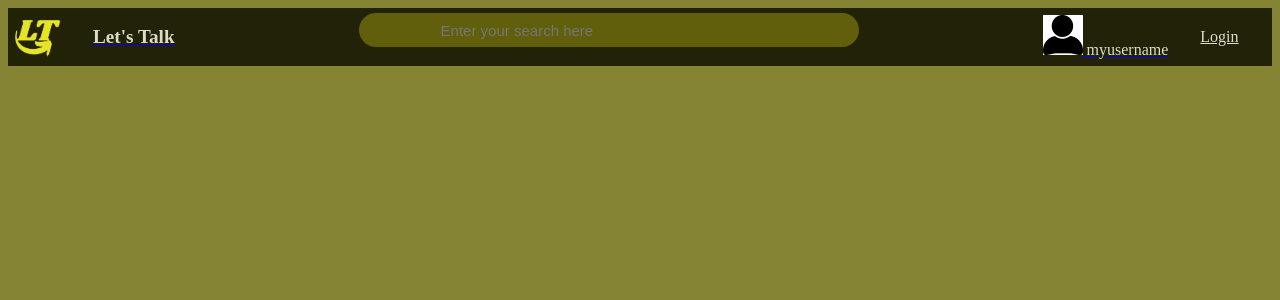
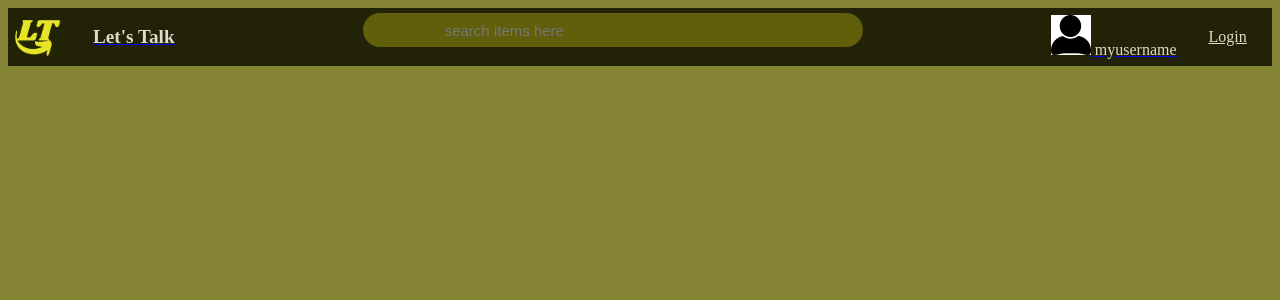
Before and after one commit to JohnsonMasino/Connect, a Django app: page / in a window 1280 px wide. Shown: the top 300 px of the page. Run offline with Django 4.2, Linux system fonts and the light colour scheme.

Commit message:
Pushing Update

```diff
--- a/letstalk/Templates/letstalk/navbar.html
+++ b/letstalk/Templates/letstalk/navbar.html
@@ -12,7 +12,7 @@
                     <title>Search</title>
                     <path d=""></path>
                 </svg>
-                <input name="m" placeholder="Enter your search here" />
+                <input name="m" placeholder="search items here" />
             </label>
         </form>
 
--- a/letstalk/settings.py
+++ b/letstalk/settings.py
@@ -107,7 +107,7 @@ AUTH_PASSWORD_VALIDATORS = [
 
 LANGUAGE_CODE = 'en-us'
 
-TIME_ZONE = 'UTC'
+TIME_ZONE = 'UTC+1'
 
 USE_I18N = True
 
--- a/letstalk/static/styles/style.css
+++ b/letstalk/static/styles/style.css
@@ -1,3 +1,25 @@
+@media only screen and (min-width: 1200px) {
+    .body {
+      font-size: 62.5%;
+    }
+  }
+
+@media only screen and (min-width: 2100px) {
+    .body {
+      font-size: 75%;
+    }
+  }
+
+@media screen and (max-width: 800px) {
+    .navbar-header > .navbar-header-div {
+      width: 5rem;
+    }
+
+    .navbar-header > .navbar-header-div {
+      gap: 3rem;
+    }
+  }
+
 :root {
     --text-color-t1: rgb(220, 221, 201);
     --header-color: rgba(21, 21, 3, 0.878);
@@ -15,7 +37,10 @@
 }
 .navbar-header > .navbar-header-div {
     display: flex;
-    gap: 11.5rem;
+    gap: 15%;
+    width: auto;
+    margin: 0 auto;
+    overflow: hidden;
 }
 .navbar-logo > img {
     height: 3rem;
```
